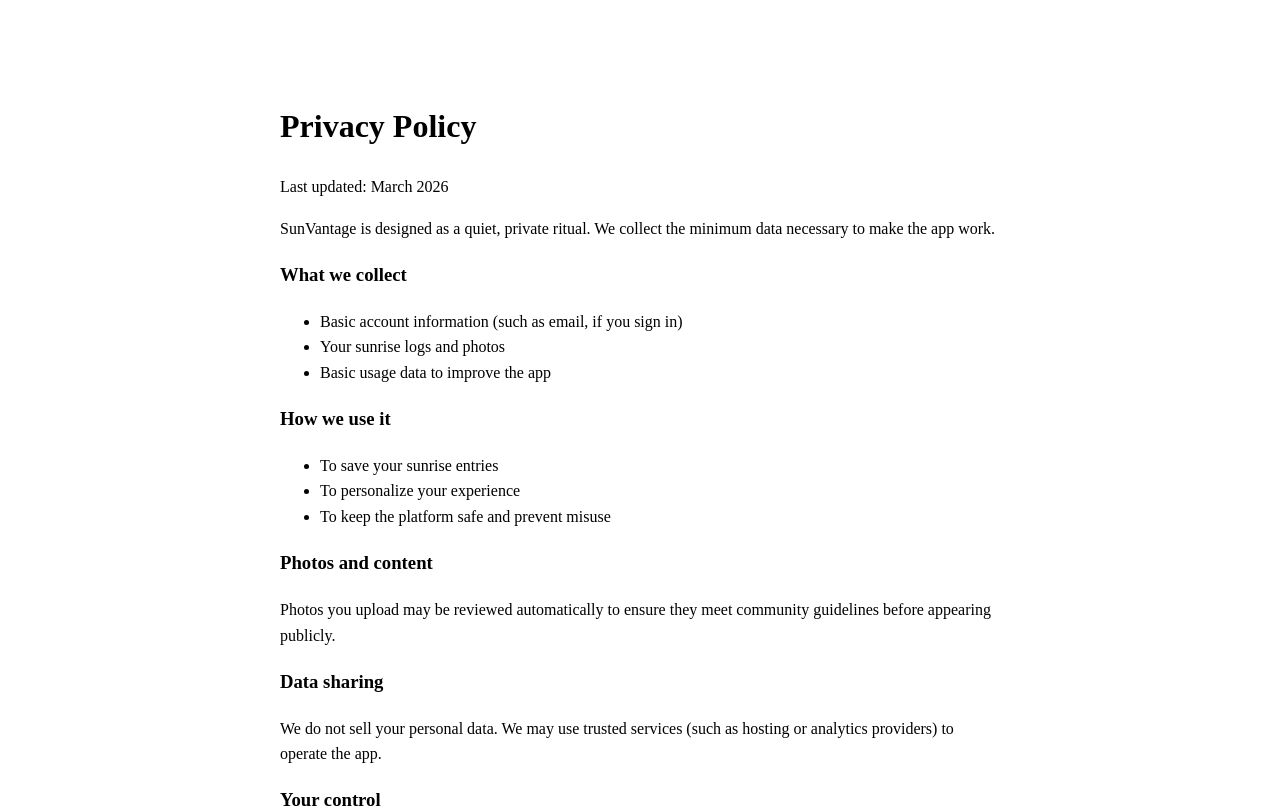
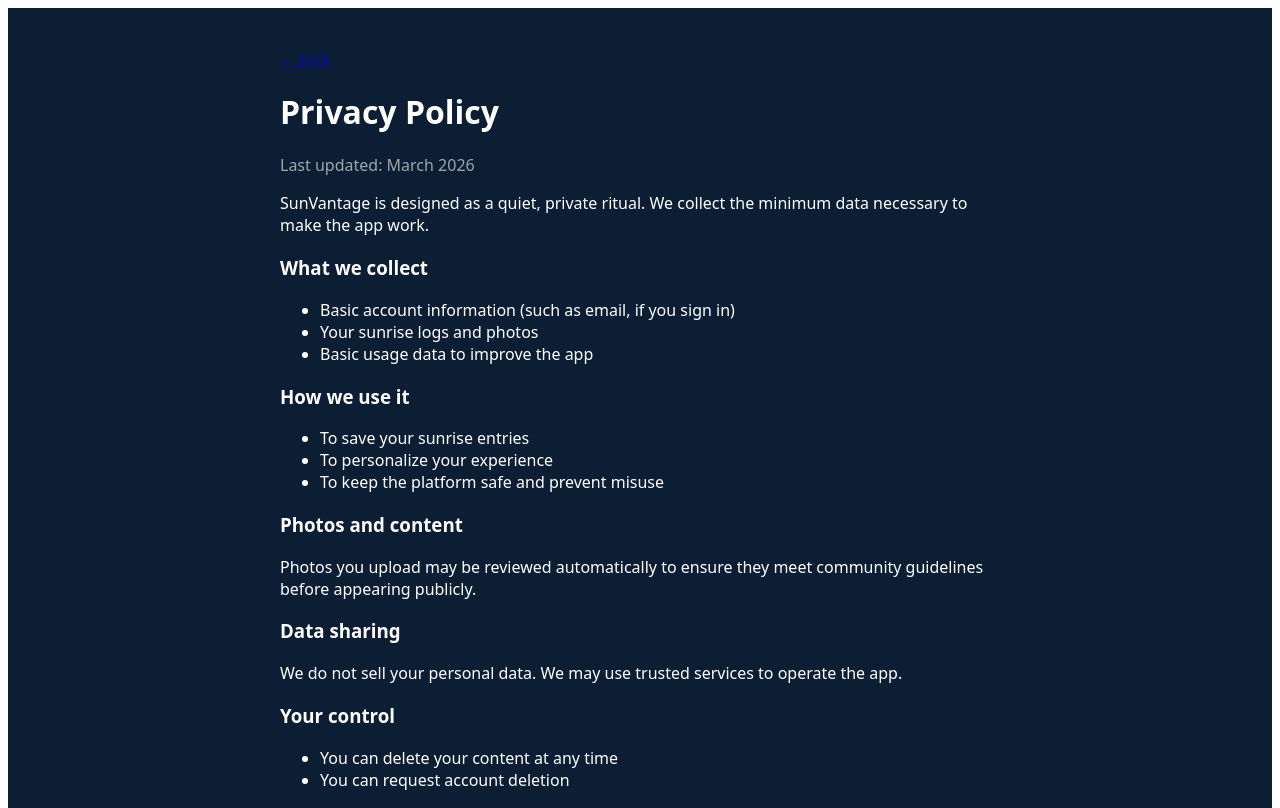
Before and after one commit to dewanpiyush/sunvantage-web, a Next.js app: page /privacy in a window 1280 px wide. Shown: the top 808 px of the page. Built offline with nearby package versions, Linux system fonts and the light colour scheme.

Commit message:
style privacy and terms pages

```diff
--- a/app/privacy/page.tsx
+++ b/app/privacy/page.tsx
@@ -1,9 +1,22 @@
 export default function PrivacyPage() {
   return (
-    <main style={{ maxWidth: 720, margin: "60px auto", padding: "20px", lineHeight: 1.6 }}>
-      <h1>Privacy Policy</h1>
+    <main
+      style={{
+        minHeight: "100vh",
+        background: "#0B1E33",
+        color: "white",
+        fontFamily: "system-ui",
+        padding: "40px 20px",
+      }}
+    >
+      <div style={{ maxWidth: 720, margin: "0 auto" }}>
+        <a href="/" style={{ opacity: 0.6, fontSize: "0.9rem" }}>
+          ← Back
+        </a>
 
-      <p>Last updated: March 2026</p>
+        <h1 style={{ marginTop: "20px" }}>Privacy Policy</h1>
+
+        <p style={{ opacity: 0.6 }}>Last updated: March 2026</p>
 
         <p>
           SunVantage is designed as a quiet, private ritual. We collect the minimum data necessary to make the app work.
@@ -29,9 +42,7 @@ export default function PrivacyPage() {
         </p>
 
         <h3>Data sharing</h3>
-      <p>
-        We do not sell your personal data. We may use trusted services (such as hosting or analytics providers) to operate the app.
-      </p>
+        <p>We do not sell your personal data. We may use trusted services to operate the app.</p>
 
         <h3>Your control</h3>
         <ul>
@@ -43,7 +54,8 @@ export default function PrivacyPage() {
         <p>We may update this policy as the app evolves.</p>
 
         <h3>Contact</h3>
-      <p>For any questions, contact: hello@sunvantage.app</p>
+        <p>hello@sunvantage.app</p>
+      </div>
     </main>
   );
 }
```
Also changed, not shown: app/terms/page.tsx (+17 -3 lines). Lines whose indentation alone changed are shown as unchanged.
